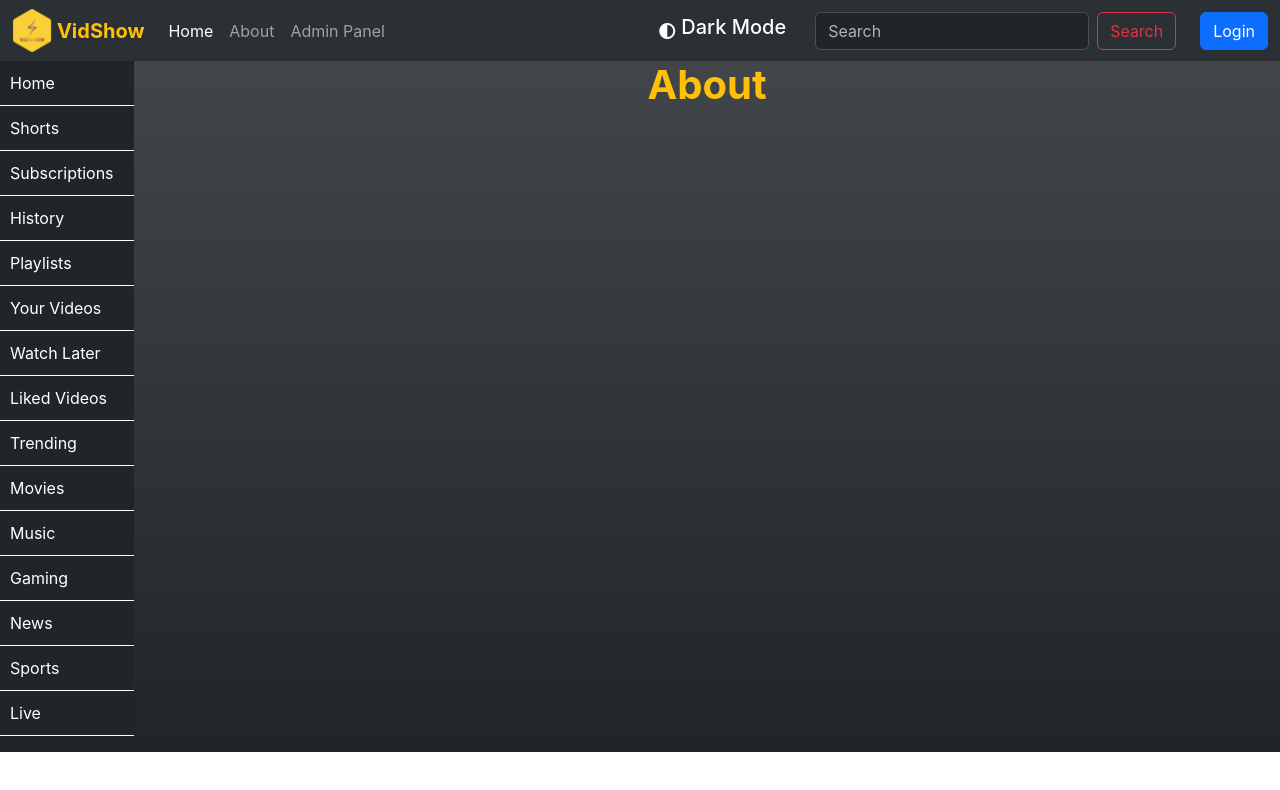
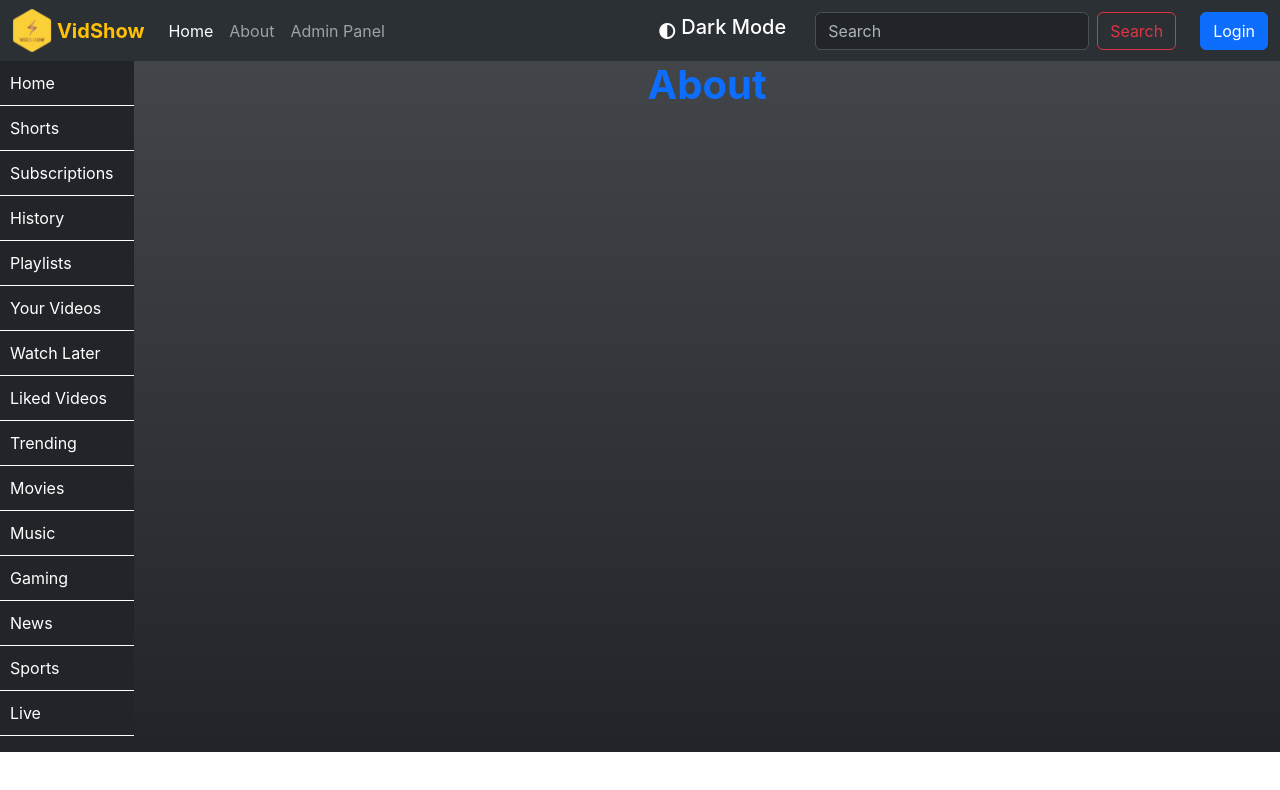
Before and after one commit to jahangir3333/React-Vidshow, a React (Create React App) app: page /about in a window 1280 px wide. Shown: the top 790 px of the page. Built offline with nearby package versions, Linux system fonts and the light colour scheme.

Commit message:
about page changed color

```diff
--- a/src/COMPONENTS/About.jsx
+++ b/src/COMPONENTS/About.jsx
@@ -2,7 +2,7 @@ import React from 'react'
 
 function About() {
   return (
-    <h1 className='text-warning fw-bold'>About</h1>
+    <h1 className='text-primary fw-bold'>About</h1>
 
   )
 }
```
